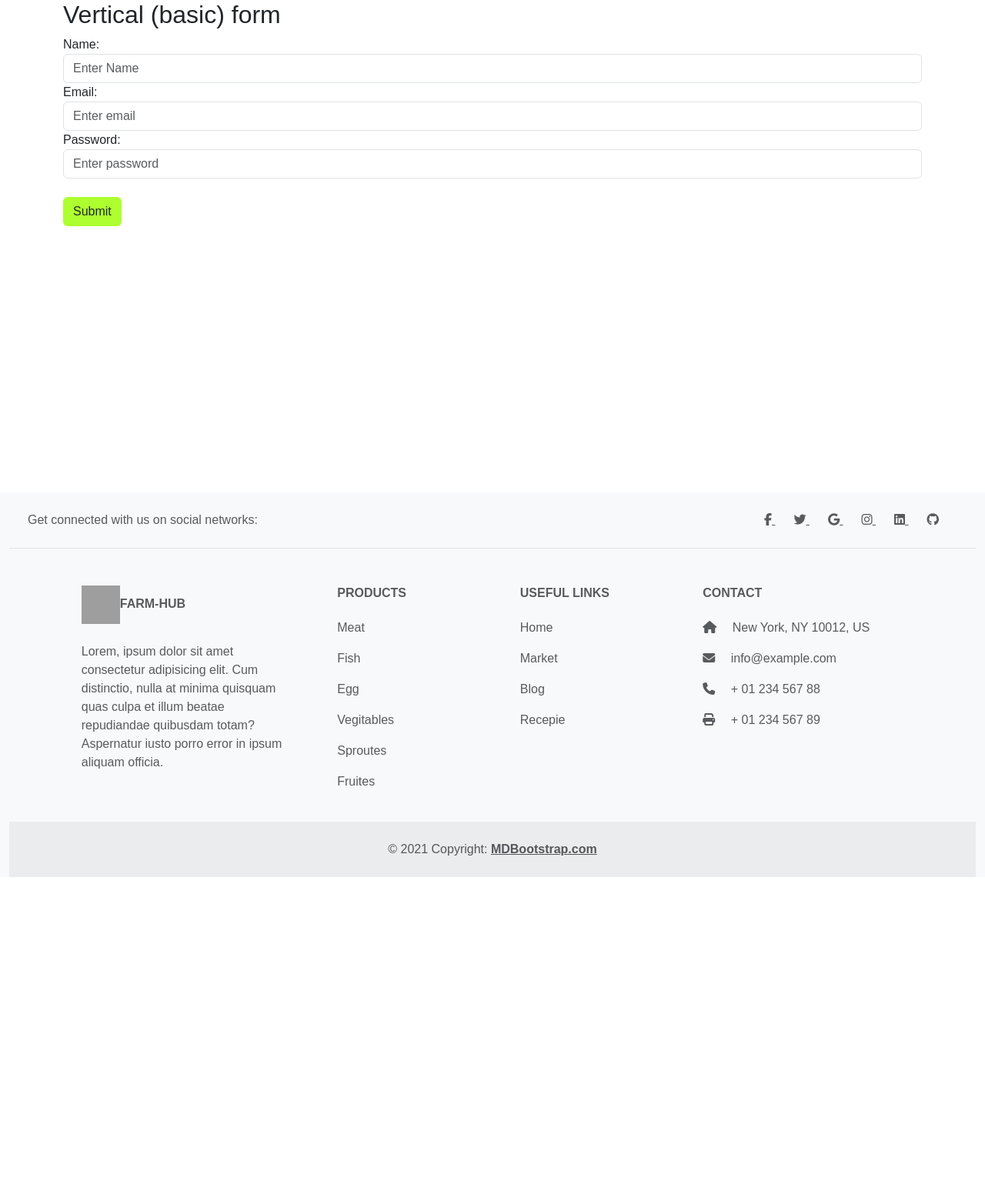
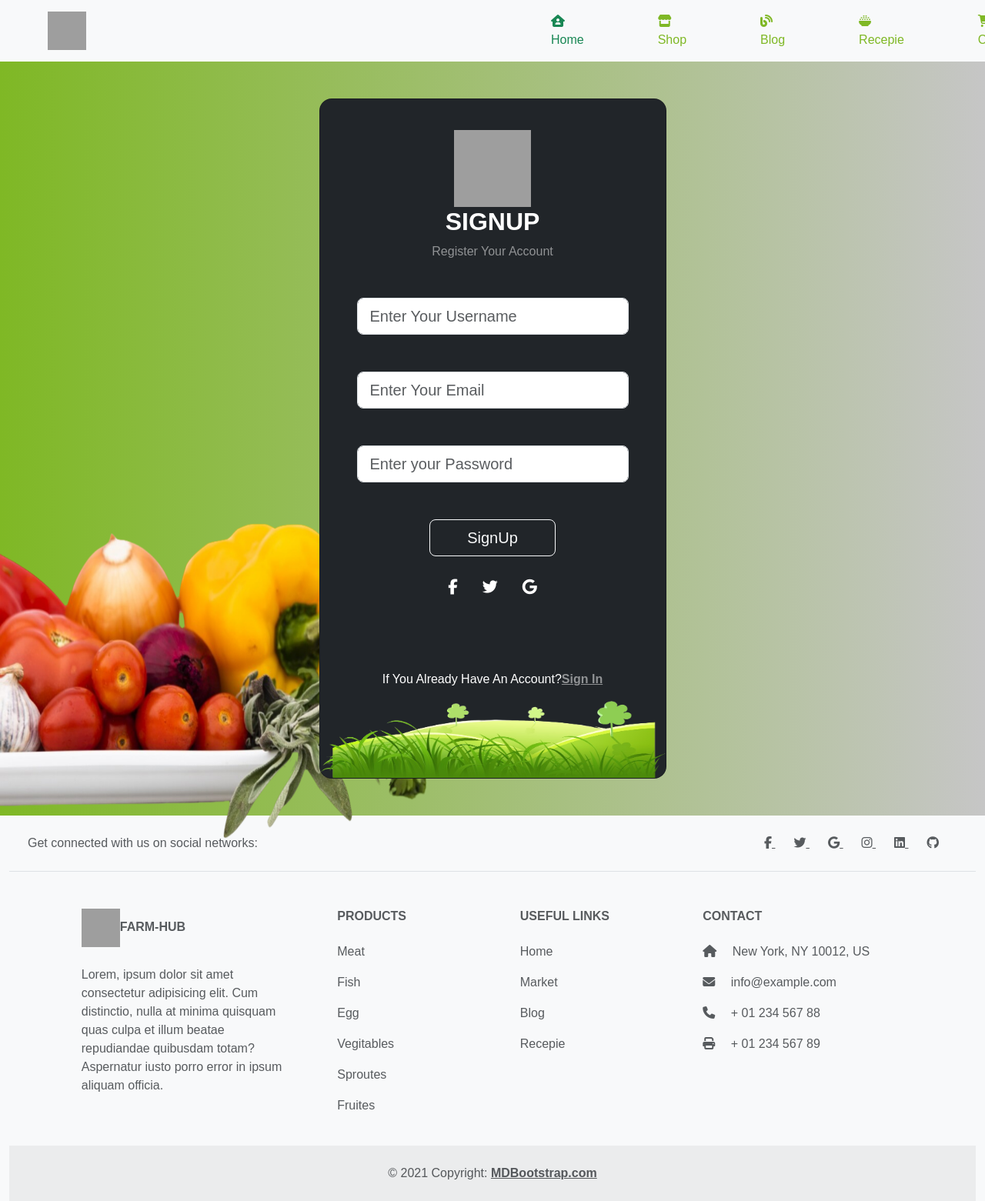
Before and after one commit to tAdithyan/Django-ecomerse, a Django app: page /shop/signup/ in a window 1280 px wide. Shown: the whole page at 77% size. Before the commit the page ends 1140 px from the top, so only its background shows below. Run offline with Django 5.2, Linux system fonts and the light colour scheme; some libraries are stand-ins or nearby versions; some web fonts are replaced; grey boxes are pictures that could not be loaded.

Commit message:
sinup template created

```diff
--- a/farmershub/templates/login_signup/login/login.html
+++ b/farmershub/templates/login_signup/login/login.html
@@ -4,7 +4,7 @@
 {% block content %}
 
 
-<section class="vh-30 gradient-custom" style="background:linear-gradient(to right,white,green,white);" >
+<section class="vh-30 gradient-custom" style="  background-image: linear-gradient(TO right, #7fb825, rgb(198, 198, 198));" >
 	<img src="/static/images/login/bg.png" width="1000px " height="900px" style="position: absolute; top: 260px;">
 
   <div class="container py-5 h-5 w-100">
@@ -17,7 +17,7 @@
             <div class="mb-md-5 mt-md-4 pb-5">
            <img src="/static/images/home/logoo.png" alt="" height="100px" width="100px">
               <h2 class="fw-bold mb-2 text-uppercase">Login</h2>
-              <p class="text-white-50 mb-5">Please enter your login and password!</p>
+              <p class="text-white-50 mb-5">Please enter your Email and password!</p>
               <form  action="{% url 'login' %}" method="post">
                 {% csrf_token %}
 
--- a/farmershub/templates/login_signup/signup/signup.html
+++ b/farmershub/templates/login_signup/signup/signup.html
@@ -1,26 +1,65 @@
-{% extends 'home/base.html' %}
+{% extends 'shop/base.html' %}
 {% block content%}
-<div class="container" style="height:80vh;">
-  <h2>Vertical (basic) form</h2>
-  <form  action="{% url 'signup' %}" method="post">
-    {% csrf_token %}
-    <div class="form-group">
-      <label for="name">Name:</label>
-      <input type="text" class="form-control" id="email" placeholder="Enter Name" name="name">
+<section class="vh-30 gradient-custom" style="  background-image: linear-gradient(TO right, #7fb825, rgb(198, 198, 198));" >
+	<img src="/static/images/login/bg.png" width="1000px " height="900px" style="position: absolute; top: 260px;">
+
+  <div class="container py-5 h-5 w-100">
+
+    <div class="row d-flex justify-content-center align-items-center h-50">
+      <div class="col-12 col-md-8 col-lg-6 col-xl-5">
+        <div class="card bg-dark text-white" style="border-radius: 1rem;">
+          <div class="card-body ps-5 pe-5 text-center">
+
+            <div class="mb-md-5 mt-md-4 pb-5">
+           <img src="/static/images/home/logoo.png" alt="" height="100px" width="100px">
+              <h2 class="fw-bold mb-2 text-uppercase">SignUp</h2>
+              <p class="text-white-50 mb-5">Register Your Account</p>
+              <form  action="{% url 'signup' %}" method="post">
+                {% csrf_token %}
+
+              <div class="form-outline form-white mb-4">
+                <input type="text
+                " id="typeEmailX" class="form-control form-control-lg" placeholder="Enter Your Username "  name="name"/>
+                <label class="form-label" for="typeEmailX"></label>
+              </div>
+
+
+              <div class="form-outline form-white mb-4">
+                <input type="email" id="typeEmailX" class="form-control form-control-lg" placeholder="Enter Your Email "  name="email"/>
+                <label class="form-label" for="typeEmailX"></label>
+              </div>
+
+              <div class="form-outline form-white mb-4">
+                <input type="password" id="typePasswordX" class="form-control form-control-lg"  placeholder="Enter your Password" width="50px" name="password"/>
+                <label class="form-label" for="typePasswordX"></label>
+              </div>
+
+
+
+              <button class="btn btn-outline-light btn-lg px-5" type="submit">SignUp</button>
+
+              <div class="d-flex justify-content-center text-center mt-4 pt-1">
+                <a href="#!" class="text-white"><i class="fab fa-facebook-f fa-lg"></i></a>
+                <a href="#!" class="text-white"><i class="fab fa-twitter fa-lg mx-4 px-2"></i></a>
+                <a href="#!" class="text-white"><i class="fab fa-google fa-lg"></i></a>
+              </div>
+
+            </div>
+
+            <div>
+              <p class="mb-0">If You Already Have An Account?<a href="{% url 'login' %}" class="text-white-50 fw-bold">Sign In</a>
+              </p>
+            </div>
+
+          </div>
+					<img src="/static/images/login/footer-removebg.png" height="100px" width="100%" >
+
+        </div>
+      </div>
     </div>
-    <div class="form-group">
-      <label for="email">Email:</label>
-      <input type="email" class="form-control" id="email" placeholder="Enter email" name="email">
-    </div>
-    <div class="form-group">
-      <label for="pwd">Password:</label>
-      <input type="password" class="form-control" id="pwd" placeholder="Enter password" name="password">
-    </div>
-    <br>
-
-    <button type="submit" class="btn btn-default" style="background-color: greenyellow;">Submit</button>
-  </form>
-</div>
+  </div>
+</section>
+{% include "home/base.html" %}
 
 
 
--- a/farmershub/templates/shop/base.html
+++ b/farmershub/templates/shop/base.html
@@ -18,6 +18,7 @@
   <link rel="stylesheet" href="https://fonts.googleapis.com/css?family=Sofia" />
   <link rel="stylesheet" href="https://cdnjs.cloudflare.com/ajax/libs/animate.css/4.1.1/animate.min.css" />
   <link href='https://fonts.googleapis.com/css?family=Poppins' rel='stylesheet'>
+  <script src="{% static 'js/shop.js' %}"></script>
   <title>Market</title>
 </head>
 
@@ -40,16 +41,11 @@
             <a class="nav-link  " aria-current="page" href="#"><i class="fa-solid fa-bowl-rice"></i>Recepie</a>
             <a class="nav-link  " aria-current="page" href="#"><i class="fa-solid fa-cart-shopping"></i>Cart</a>
             {% if user.is_authenticated %}
+           <!-- Example single danger button -->
 
-            <li class="nav-item">
-              <img src="https://mdbcdn.b-cdn.net/img/new/avatars/2.webp" class="rounded-circle" style="width: 40px; height:38px"
-  alt="Avatar" />
+           <a class="nav-link  " aria-current="page" href="{% url 'logout' %}" onclick="confirm('Are you sure want to logout.?')"><i class="fa-solid fa-arrow-right-from-bracket"></i>LogOut</a>
 
-            </li>
-            <li class="nav-item">
-              <a class="nav-link" href="{% url "logout" %}">logout</a>
 
-            </li>
             {% else %}
             <a class="nav-link  " aria-current="page" href="{% url 'login' %}"><i class="fa-solid fa-user"></i>Login/Signup</a>
             {% endif %}
```
Also changed, not shown: farmershub/db.sqlite3, farmershub/static/css/shop.css (line endings or trailing spaces).
